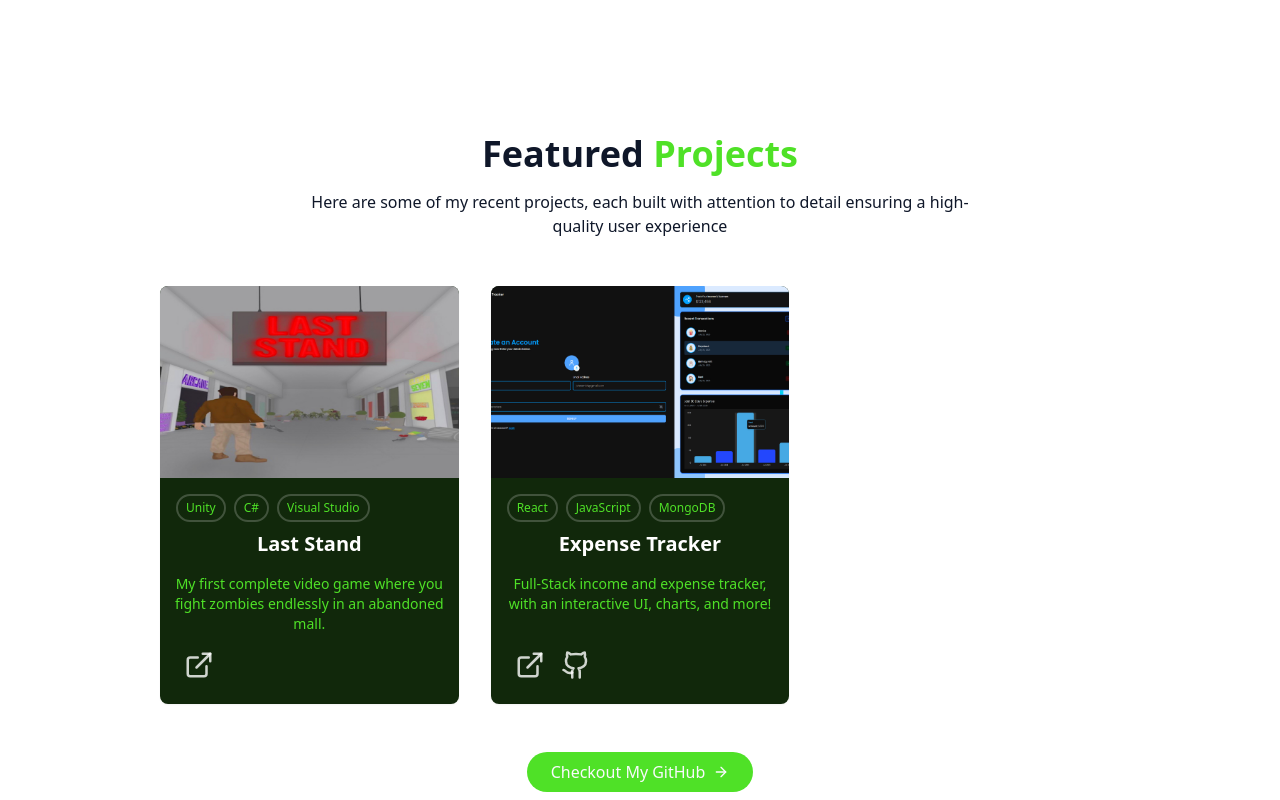
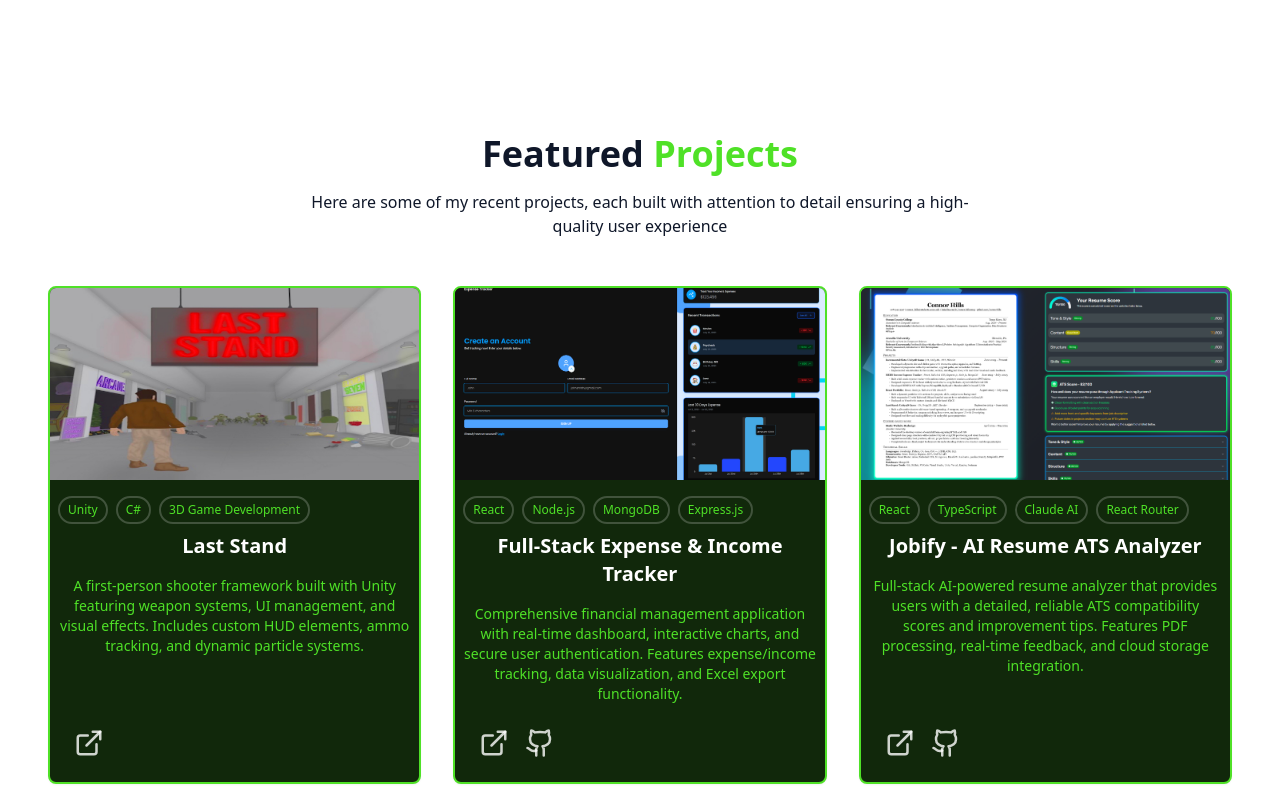
Before and after one commit to connorhills/react-tailwind-portfolio, a React (Vite) app: page / in a window 1280 px wide. Shown: the part 2980-3780 px from the top of the page. Built offline with nearby package versions, Linux system fonts and the light colour scheme.

Commit message:
Updated projects
Added jobify

```diff
--- a/src/components/ProjectsSection.jsx
+++ b/src/components/ProjectsSection.jsx
@@ -5,31 +5,42 @@ const projects = [
     id: 1,
     title: "Last Stand",
     description:
-      "My first complete video game where you fight zombies endlessly in an abandoned mall.",
+      "A first-person shooter framework built with Unity featuring weapon systems, UI management, and visual effects. Includes custom HUD elements, ammo tracking, and dynamic particle systems.",
     image: "/projects/lastStandProject.jpg",
-    tag: ["Unity", "C#", "Visual Studio"],
+    tag: ["Unity", "C#", "3D Game Development"],
     demoUrl: "https://ciegeworks.itch.io/last-stand",
     githubUrl: "#",
   },
   {
     id: 2,
-    title: "Expense Tracker",
+    title: "Full-Stack Expense & Income Tracker",
     description:
-      "Full-Stack income and expense tracker, with an interactive UI, charts, and more!",
+      "Comprehensive financial management application with real-time dashboard, interactive charts, and secure user authentication. Features expense/income tracking, data visualization, and Excel export functionality.",
     image: "/projects/expenseTrackerProject.jpg",
-    tag: ["React", "JavaScript", "MongoDB"],
+    tag: ["React", "Node.js", "MongoDB", "Express.js"],
     demoUrl: "https://react-expense-tracker-frontend.onrender.com",
     githubUrl: "https://github.com/connorhills/react-expense-tracker",
+  },
+  {
+    id: 3,
+    title: "Jobify - AI Resume ATS Analyzer",
+    description:
+      "Full-stack AI-powered resume analyzer that provides users with a detailed, reliable ATS compatibility scores and improvement tips. Features PDF processing, real-time feedback, and cloud storage integration.",
+    image: "/projects/jobifyProject.jpg",
+    tag: ["React", "TypeScript", "Claude AI", "React Router"],
+    demoUrl: "https://ai-job-helper-red.vercel.app/",
+    githubUrl: "https://github.com/connorhills/ai-job-helper",
   },
 ];
 
 export const ProjectsSection = () => {
   return (
     <section id="projects" className="py-24 px-4 relative">
-      <div className="container mx-auto max-w-5xl">
+      <div className="container mx-auto max-w-7xl">
         <h2 className="text-3xl md:text-4xl font-bold mb-4 text-center">
           {" "}
-          Featured <span className="text-primary"> Projects </span>
+          Featured{" "}
+          <span className="text-primary"> Projects </span>
         </h2>
 
         <p className="text-center text-muted-foreground mb-12 max-w-2xl mx-auto">
@@ -37,11 +48,11 @@ export const ProjectsSection = () => {
           detail ensuring a high-quality user experience
         </p>
 
-        <div className="grid grid-cols-1 md:grid-cols-2 lg:grid-cols-3 gap-8 text-primary">
+        <div className="grid grid-cols-1 md:grid-cols-2 lg:grid-cols-3 gap-8 text-primary transition-transform duration-300">
           {projects.map((project, key) => (
             <div
               key={key}
-              className="group bg-card rounded-lg overflow-hidden shadow-xs card-hover card-glow-hover flex flex-col hover:border-2 hover:border-primary"
+              className="group bg-card rounded-lg overflow-hidden shadow-xs card-hover card-glow-hover flex flex-col hover:scale-105 hover:border-2 hover:border-primary transition-transform duration-300 border-2"
               style={{ minHeight: 400 }}
             >
               <div className="h-48 overflow-hidden">
@@ -52,7 +63,7 @@ export const ProjectsSection = () => {
                 />
               </div>
               <div className="flex flex-col flex-1 px-2 py-4">
-                <div className="flex flex-wrap gap-2 mb-2 px-2">
+                <div className="flex flex-wrap gap-2 mb-2">
                   {project.tag.map((tag, i) => (
                     <span
                       key={i}
@@ -65,7 +76,7 @@ export const ProjectsSection = () => {
                 <h3 className="text-xl font-semibold mb-4 text-white">
                   {project.title}
                 </h3>
-                <p className="text-muted-foreground text-sm mb-4">
+                <p className="text-muted-foreground text-sm mb-6">
                   {project.description}
                 </p>
                 <div className="flex-1" />
```
Also changed, not shown: public/projects/jobifyProject.jpg (added).
